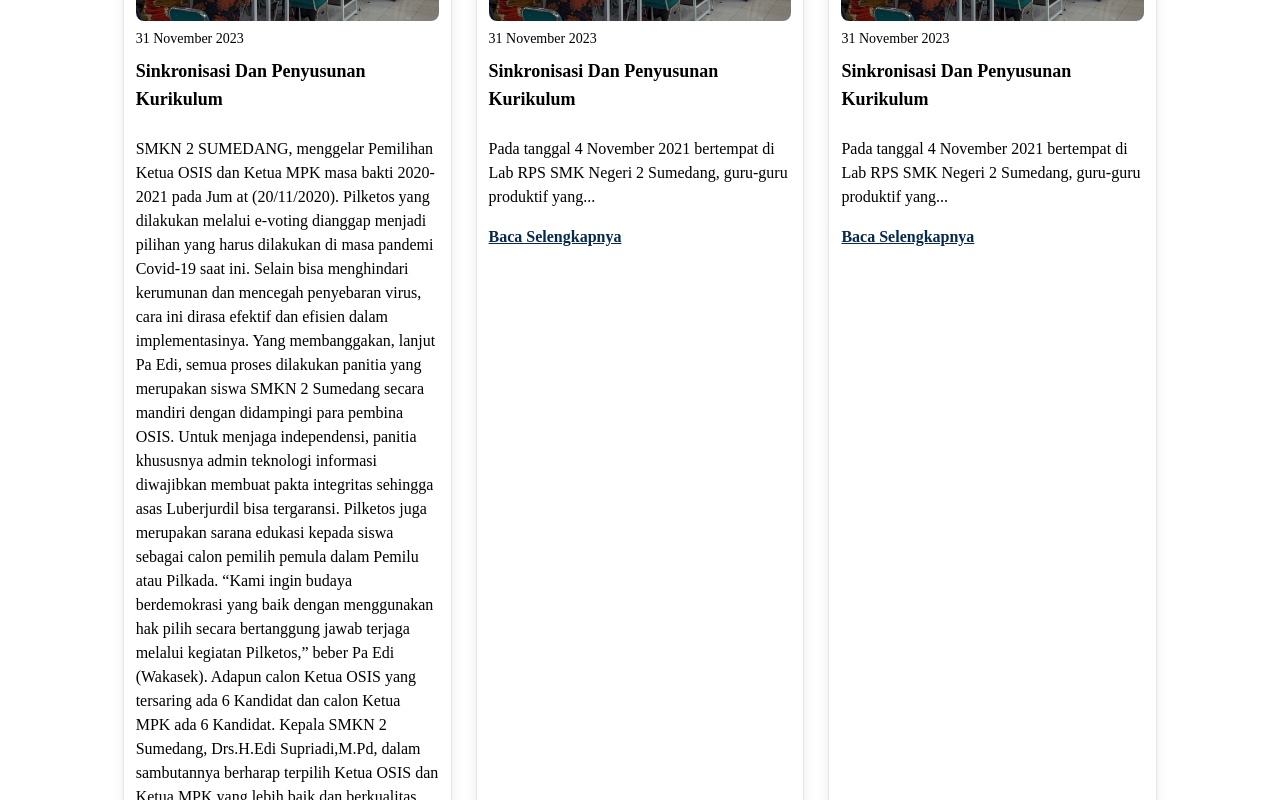
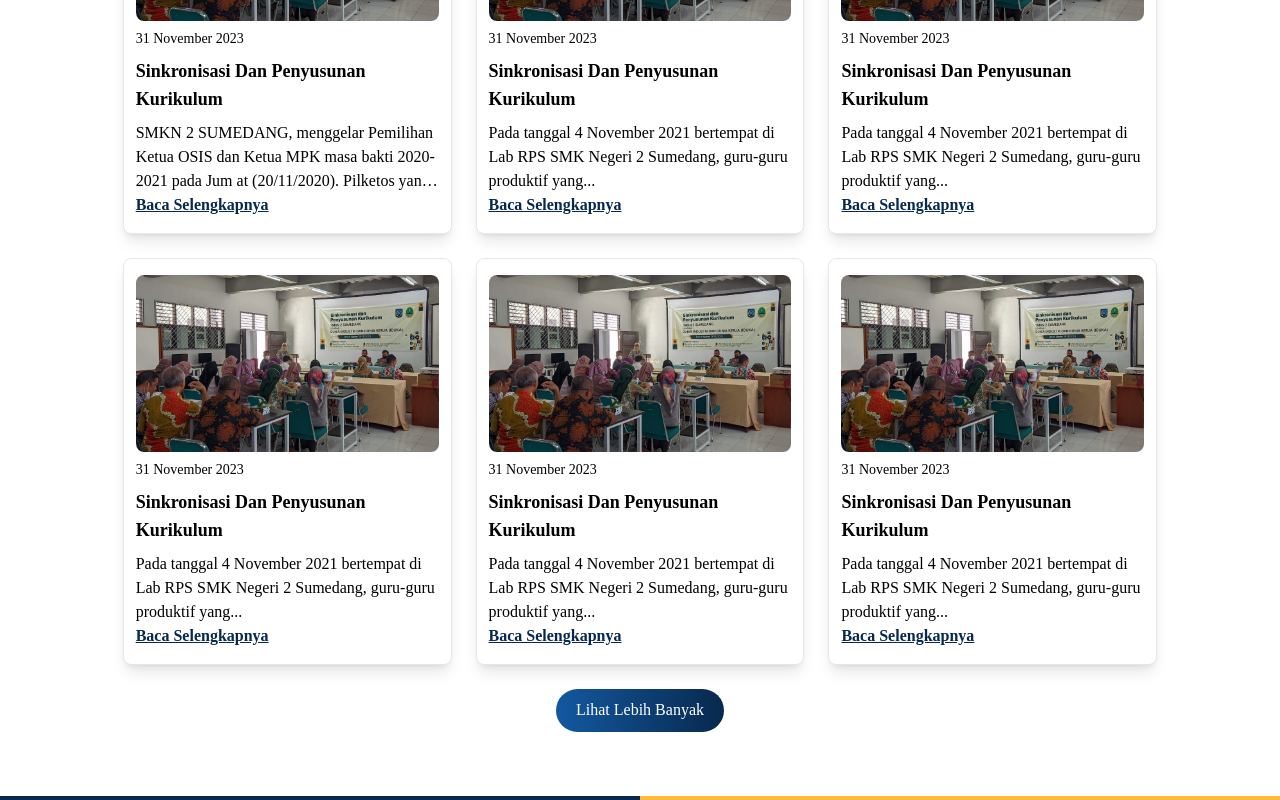
Before and after one commit to isyhfadilah/smkn2sumedang, a Next.js app: page / in a window 1280 px wide. Shown: the part 1720-2520 px from the top of the page. Built offline with nearby package versions, Linux system fonts and the light colour scheme; a web font is replaced by a local one.

Commit message:
fix: line clamp in card berita component

```diff
--- a/src/components/ui/cards/berita/index.tsx
+++ b/src/components/ui/cards/berita/index.tsx
@@ -17,7 +17,7 @@ export const CardBerita: React.FC<Props> = ({ tanggal, image, title, detail, lin
       <figcaption className="space-y-2 mt-2">
         <p className="text-sm font-medium">{tanggal}</p>
         <h1 className="text-lg font-semibold">{title}</h1>
-        <p className="py-4">{detail}</p>
+        <p className="my-4 line-clamp-3">{detail}</p>
         <Link href={`/berita/${link}`} className="text-primary font-semibold underline">
           Baca Selengkapnya
         </Link>
--- a/src/shared/styles/app.css
+++ b/src/shared/styles/app.css
@@ -494,6 +494,7 @@
 .top-7{top:1.75rem;}
 .top-8{top:2rem;}
 .top-9{top:2.25rem;}
+.line-clamp-3{overflow:hidden;display:-webkit-box;-webkit-box-orient:vertical;-webkit-line-clamp:3;line-clamp:3;}
 .z-10{z-index:10;}
 .grid{display:grid;}
 .grid-cols-2{grid-template-columns:repeat(2,minmax(0,1fr));}
@@ -501,6 +502,7 @@
 .grid-cols-4{grid-template-columns:repeat(4,minmax(0,1fr));}
 .mx-auto{margin-left:auto;margin-right:auto;}
 .my-16{margin-top:4rem;margin-bottom:4rem;}
+.my-4{margin-top:1rem;margin-bottom:1rem;}
 .mb-10{margin-bottom:2.5rem;}
 .mb-4{margin-bottom:1rem;}
 .mb-6{margin-bottom:1.5rem;}
```
